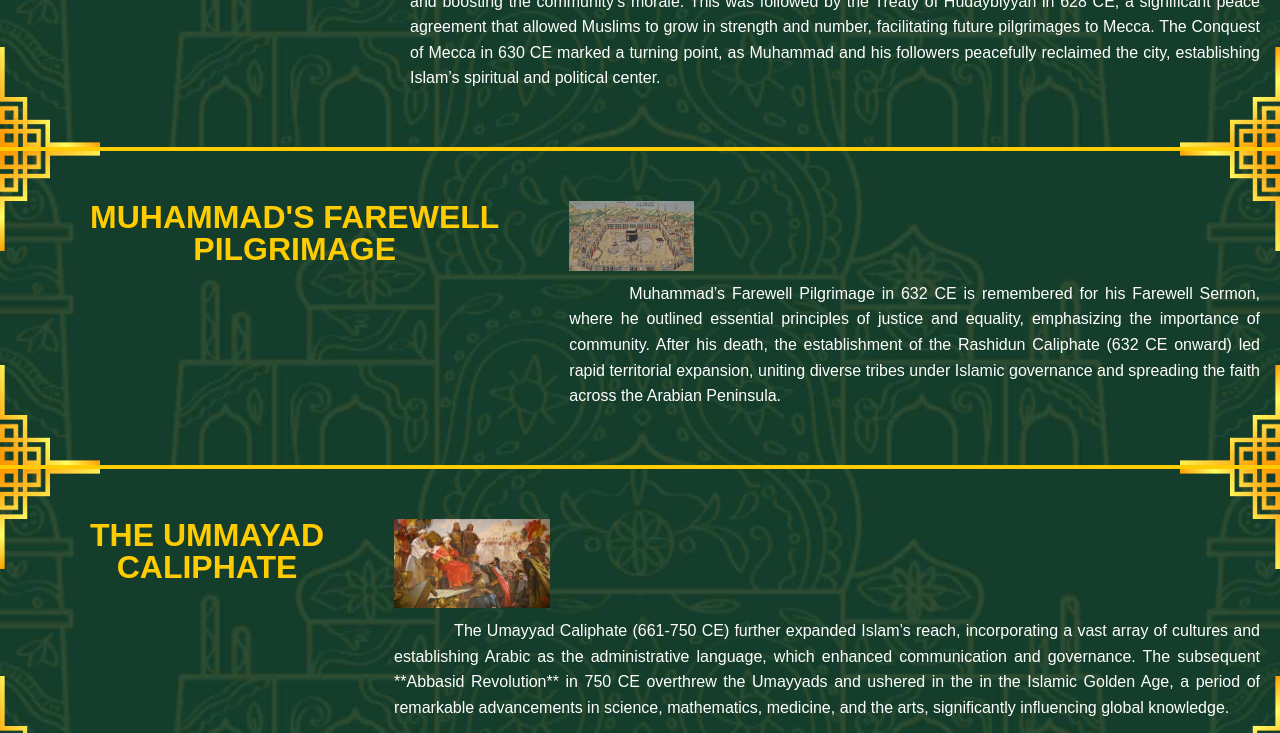
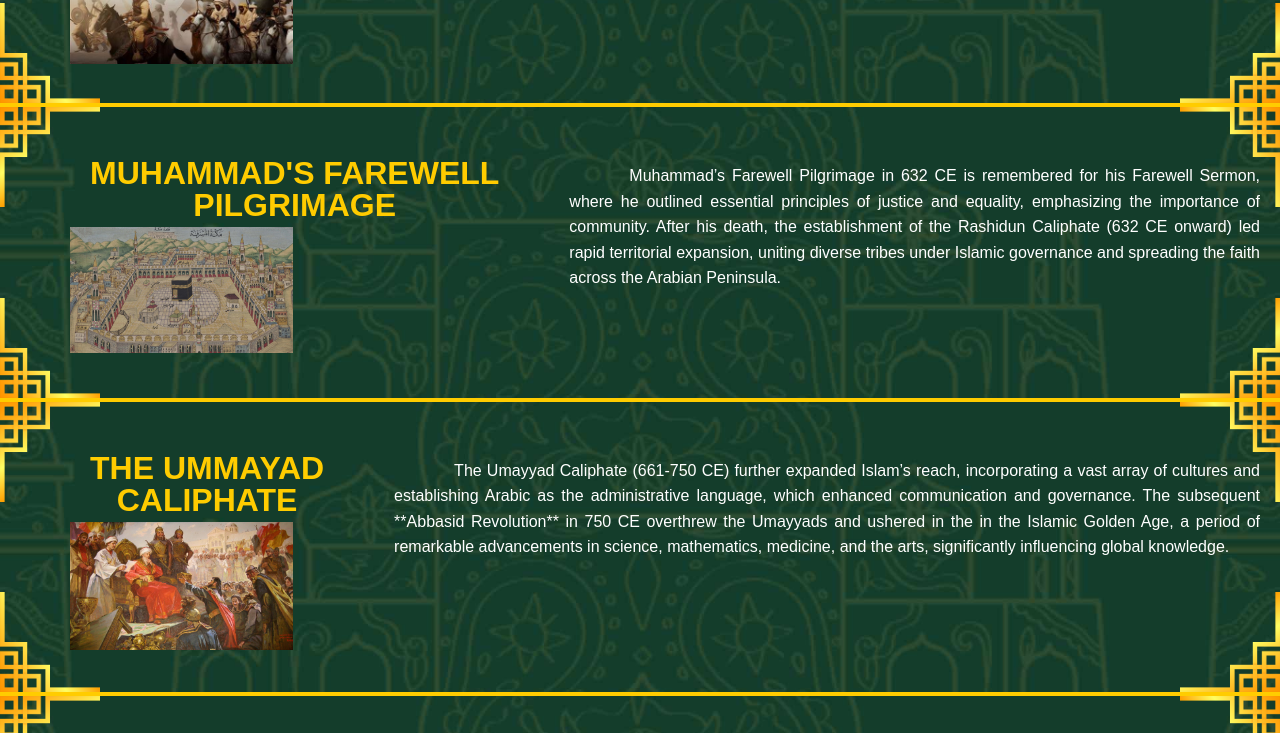
Before and after one commit to historysite-17/history-Islam, a plain HTML site: page 7th.html in a window 1280 px wide. Shown: the part 724-1457 px from the top of the page. Drawn offline with Linux system fonts and the light colour scheme.

Commit message:
Update styles.css

```diff
--- a/styles.css
+++ b/styles.css
@@ -652,13 +652,13 @@ body {
 }
 
 .supporting-image-events {
-    position: relative; /* Relative positioning allows for controlled shifts */
-    margin-left: 0; /* Ensures it’s flush with the left */
-    left: 0; /* Sets the element to the far-left of its container */
-    top: 10px; /* Moves it down by 10px */
-    max-width: 18%; /* Limits width to 18% of the parent element */
-    height: auto; /* Maintains aspect ratio */
+    position: absolute; /* Keep absolute positioning */
+    left: 40px; /* Keep the image aligned to the left edge of the screen */
+    top: 90px; /* Adjust this value to move the image down */
+    max-width: 18%; /* Adjust size as needed */
+    height: auto; /* Maintain aspect ratio */
 }
+
 
 
 /* Supporting Image Styles */
```
